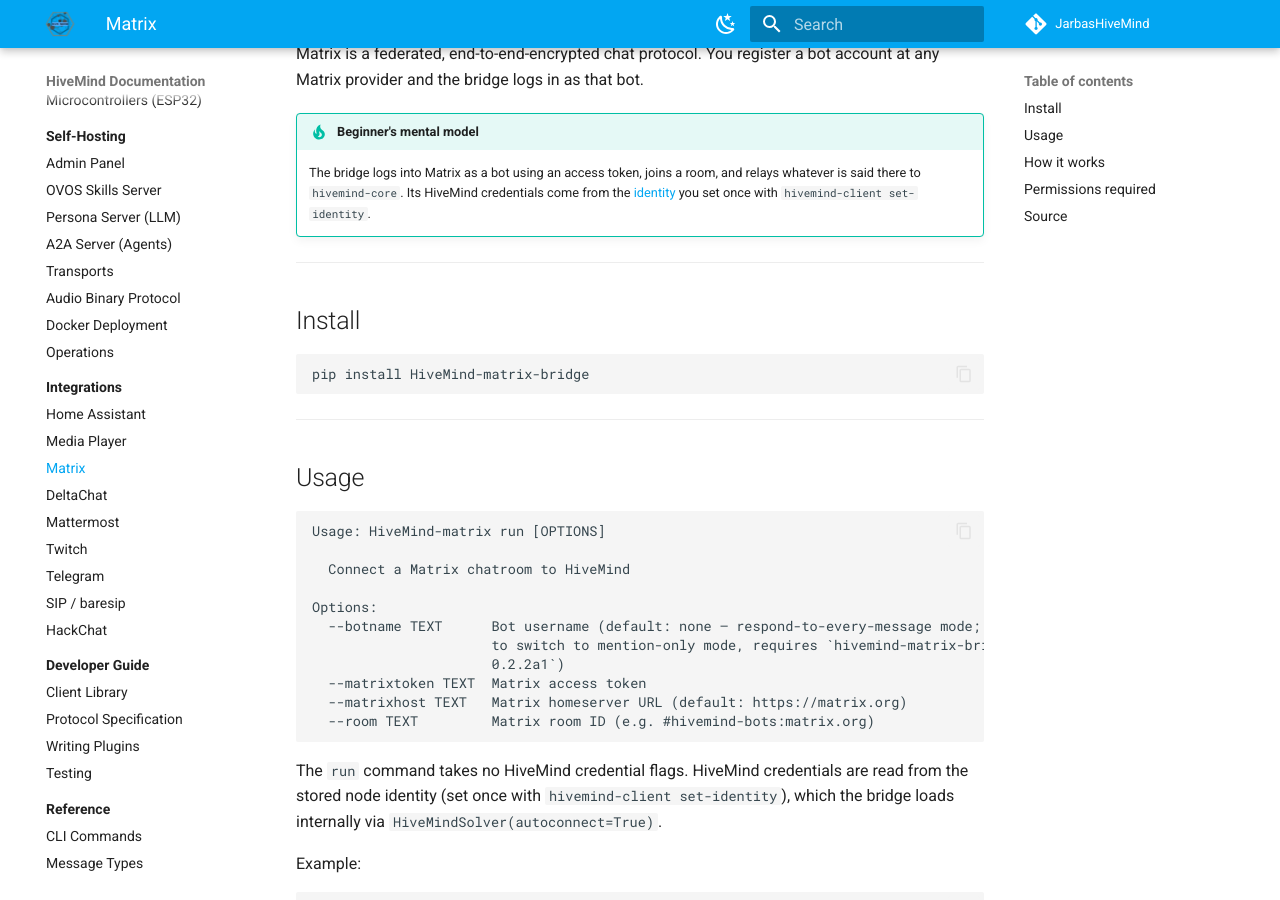
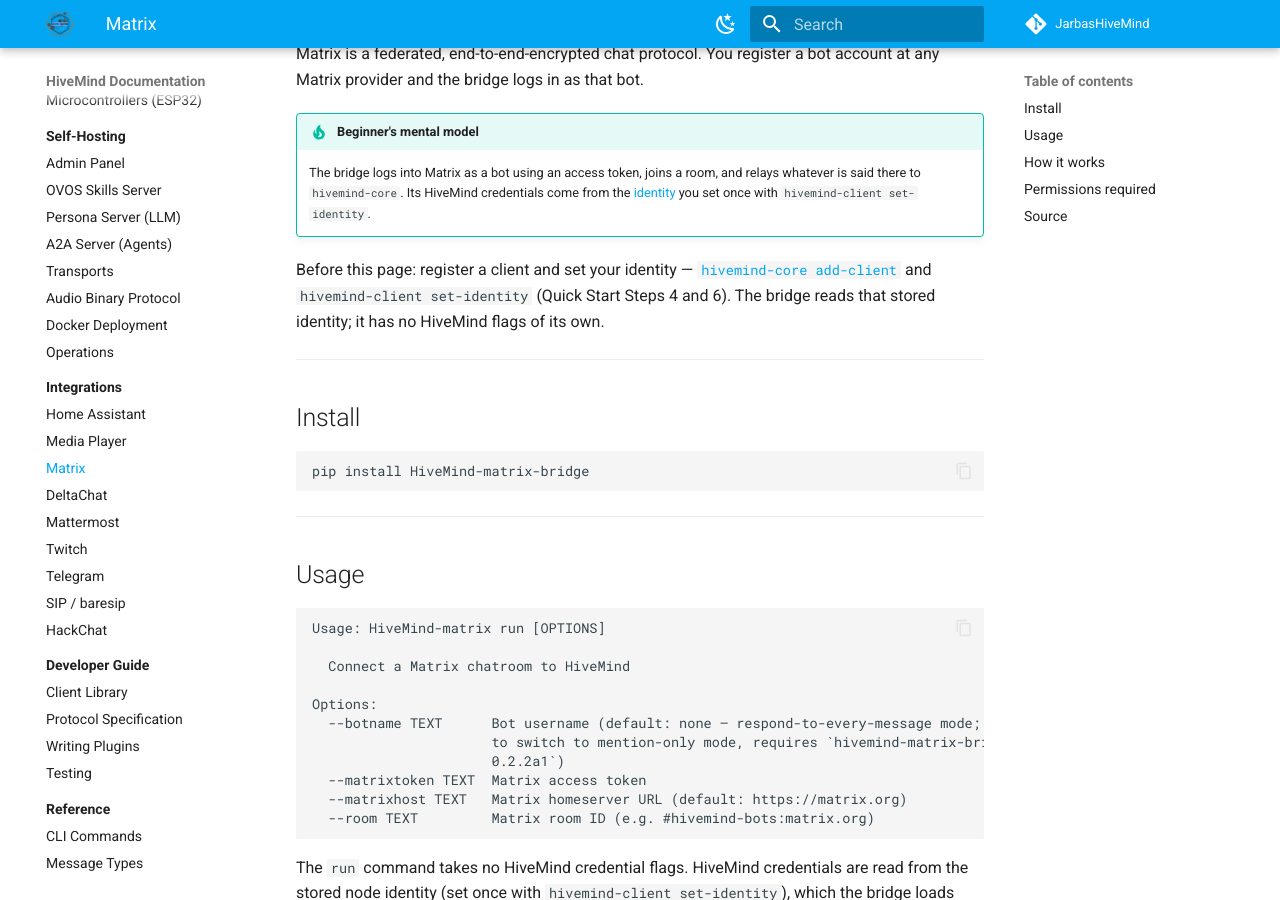
Before and after one commit to JarbasHiveMind/HiveMind-community-docs, an MkDocs documentation site: the page built from docs/integrations/matrix.md, in a window 1280 px wide and 900 px high, scrolled down 464 px. Built offline with MkDocs 1.6.1 and Material for MkDocs 9.7.7, drawn with Linux system fonts in a browser that asks for light colours.

Commit message:
docs: add QUERY/CASCADE mermaid diagrams, missing client-registration prerequisites

```diff
--- a/docs/integrations/matrix.md
+++ b/docs/integrations/matrix.md
@@ -18,6 +18,11 @@ Matrix is a federated, end-to-end-encrypted chat protocol. You register a bot ac
     The bridge logs into Matrix as a bot using an access token, joins a room, and
     relays whatever is said there to `hivemind-core`. Its HiveMind credentials come from the
     [identity](../reference/glossary.md#node) you set once with `hivemind-client set-identity`.
+
+Before this page: register a client and set your identity —
+[`hivemind-core add-client`](../reference/cli.md) and `hivemind-client set-identity`
+(Quick Start Steps 4 and 6). The bridge reads that stored identity; it has no
+HiveMind flags of its own.
 
 ---
 
```
Also changed, not shown: docs/concepts/mesh.md (+29 -0 lines), docs/integrations/home-assistant.md (+4 -0 lines).
